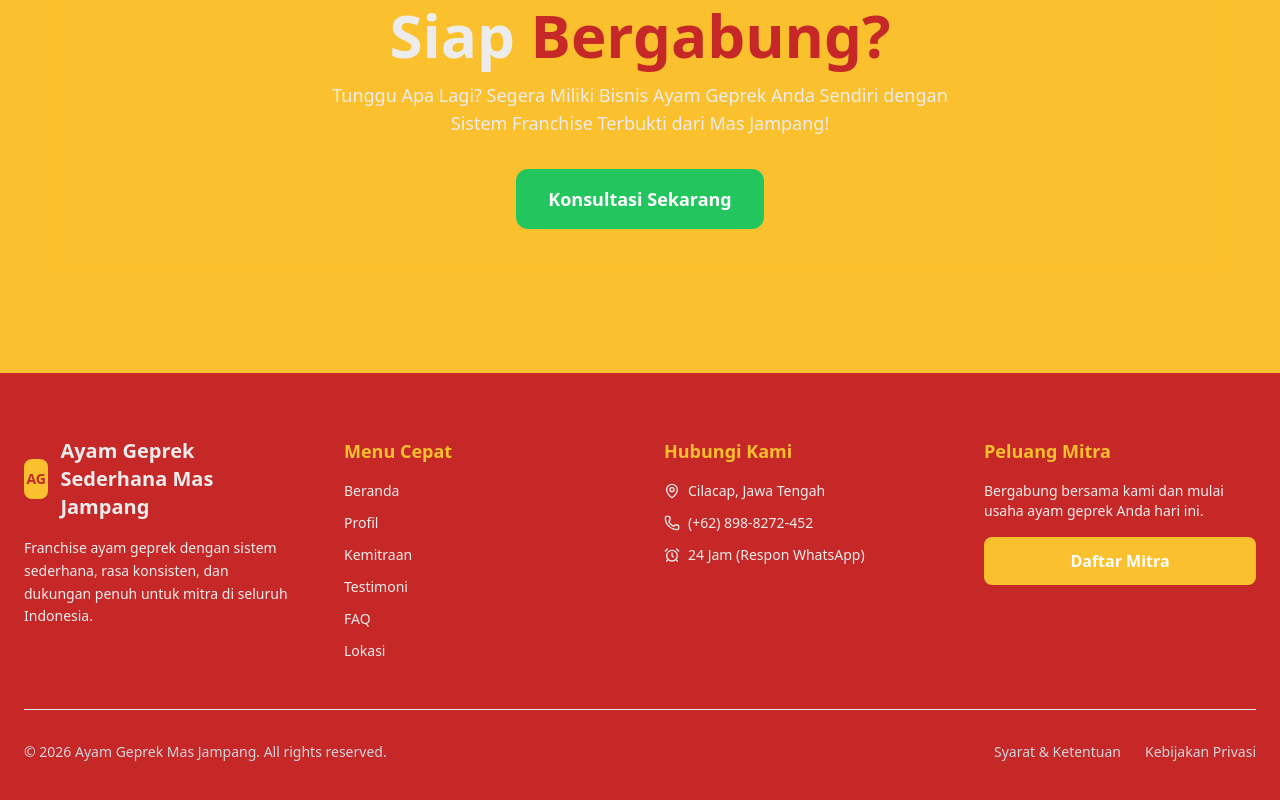
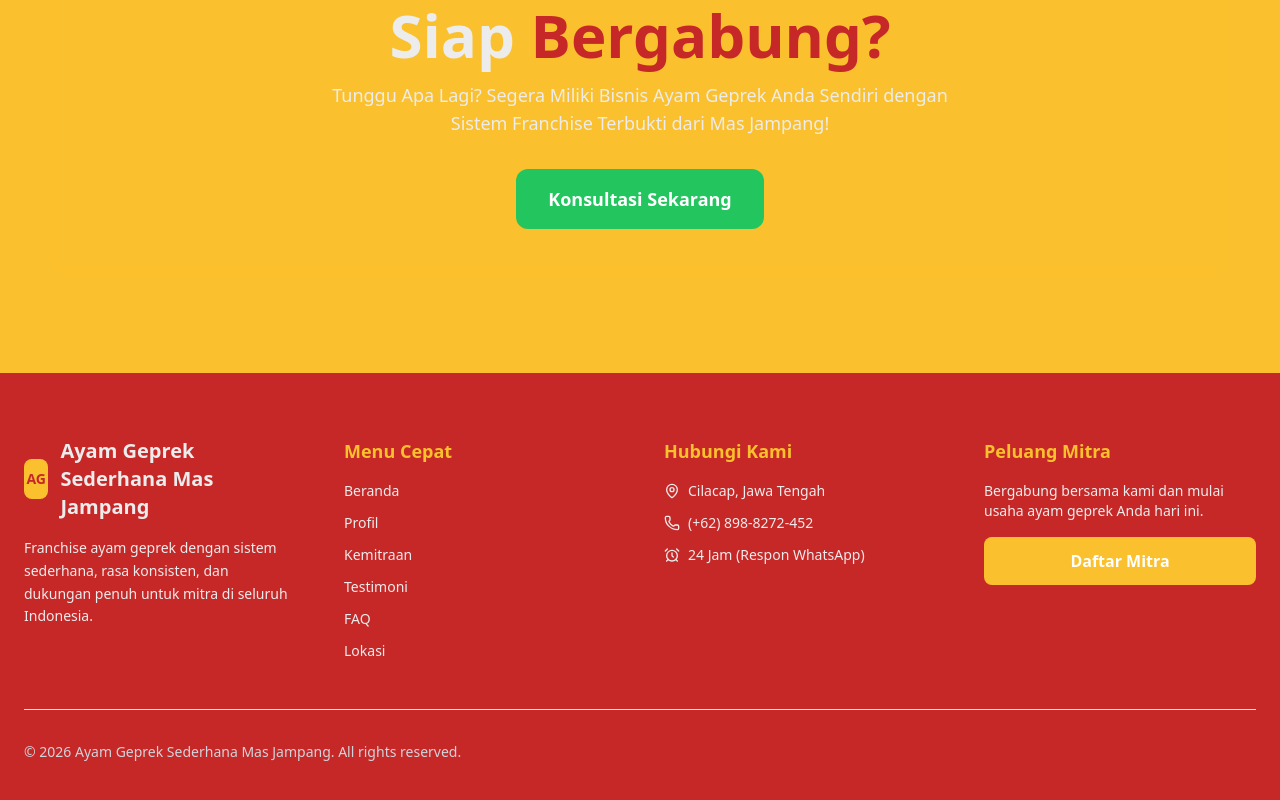
Before and after one commit to Rayhan-Afrizal-Fajri/landing-page-demo, a React (Vite) app: page / in a window 1280 px wide. Shown: the part 6552-7352 px from the top of the page. Built offline with nearby package versions, Linux system fonts and the light colour scheme.

Commit message:
fix:remove unused links

```diff
--- a/src/components/Footer.jsx
+++ b/src/components/Footer.jsx
@@ -89,15 +89,7 @@ export default function Footer() {
 
         {/* Bottom Bar */}
         <div className="mt-12 pt-8 border-t border-secondary/40 flex flex-col md:flex-row justify-between items-center gap-4 text-sm text-gray-300">
-          <p>© {year} Ayam Geprek Mas Jampang. All rights reserved.</p>
-          <div className="flex space-x-6">
-            <a href="#" className="hover:text-secondary">
-              Syarat & Ketentuan
-            </a>
-            <a href="#" className="hover:text-secondary">
-              Kebijakan Privasi
-            </a>
-          </div>
+          <p>© {year} Ayam Geprek Sederhana Mas Jampang. All rights reserved.</p>
         </div>
       </div>
     </footer>
```
